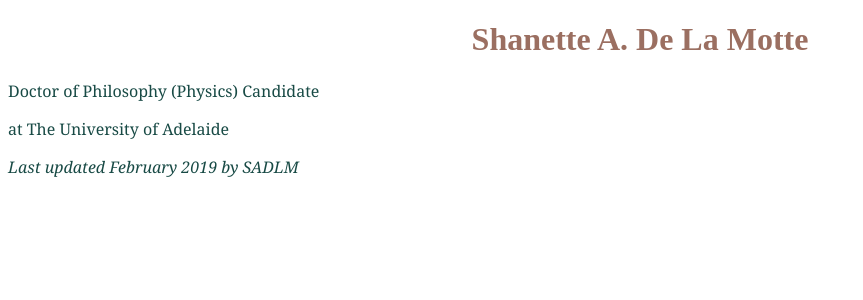
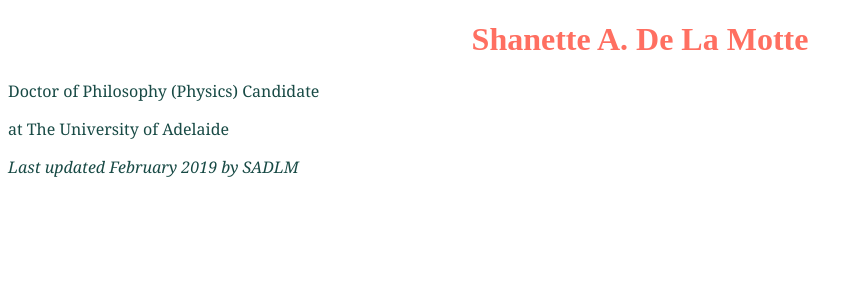
Before and after one commit to sadlm8/sadlm8.github.io, a PHP site: page / in a window 1280 px wide. Shown: the top 300 px of the page, without its empty margins (0-863 px from the left). Run offline with PHP 8.4, Linux system fonts and the light colour scheme.

Commit message:
Update style.css

```diff
--- a/style.css
+++ b/style.css
@@ -5,7 +5,7 @@ p {
 
 h1{
   text-align: center;
-  color: rgb(155,111,97);
+  color: rgb(255,111,97);
 }
 
 body{
```
